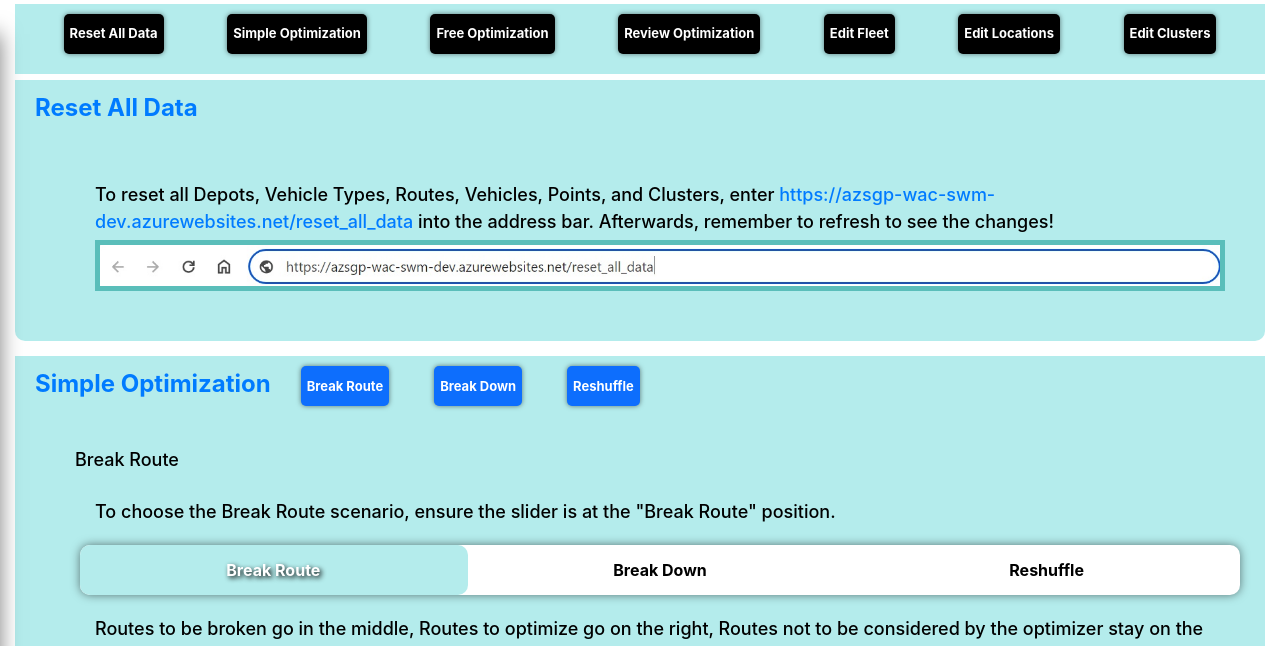
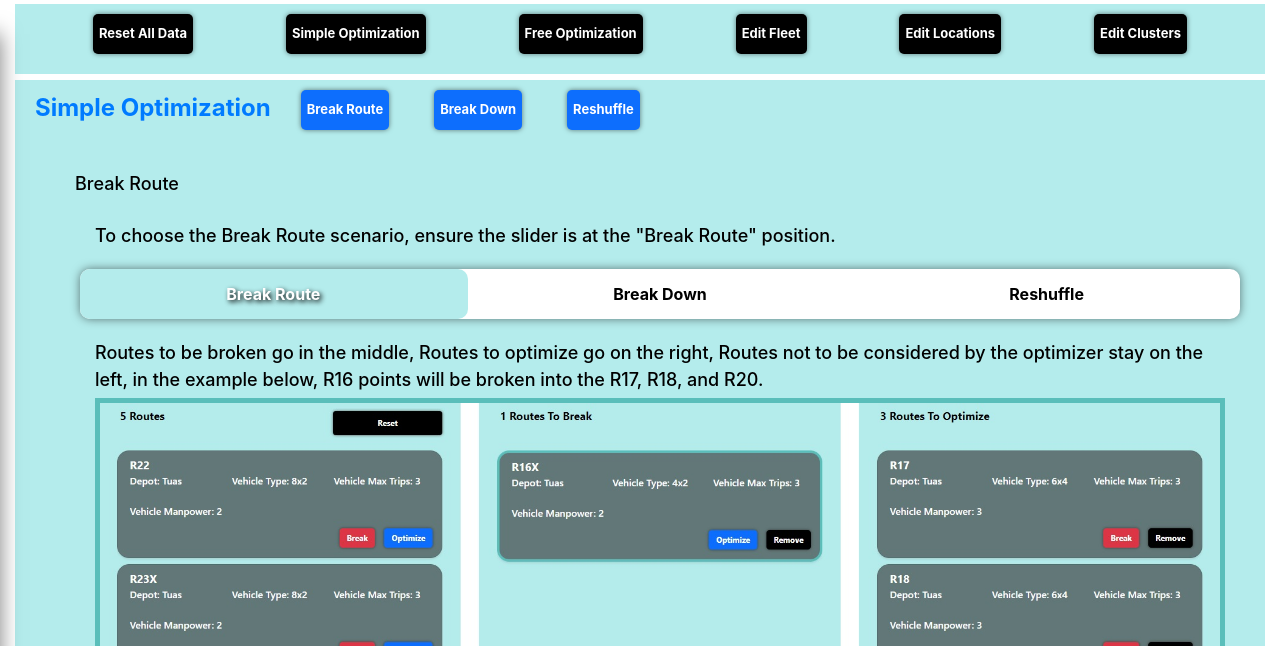
Before and after one commit to Isaaclhy00/routeos, a Flask app: page /guide in a window 1280 px wide. Shown: the part 56-702 px from the top of the page. Run offline with Flask 3, Linux system fonts and the light colour scheme; some libraries are stand-ins or nearby versions.

Commit message:
Updated Guide Page

```diff
--- a/templates/guide.html
+++ b/templates/guide.html
@@ -12,9 +12,9 @@
         <div class="col-auto">
             <button class="map-button" id="btn-free-optimization" data-section="free-optimization-section">Free Optimization</button>
         </div>
-        <div class="col-auto">
+        <!-- <div class="col-auto">
             <button class="map-button" id="btn-review-optimization" data-section="review-optimization-section">Review Optimization</button>
-        </div>
+        </div> -->
         <div class="col-auto">
             <button class="map-button" id="btn-edit-fleet" data-section="edit-fleet-section">Edit Fleet</button>
         </div>
@@ -28,7 +28,7 @@
 
     <main id="guide-sections-container">
 
-        <div class="guide-section" id="reset=all-data-section">
+        <!-- <div class="guide-section" id="reset=all-data-section">
             <div class="row guide-section-top-row">
                 <div class="col-auto">
                     <div class="guide-section-title"><a href="/reset_all_data">Reset All Data</a></div>
@@ -46,7 +46,7 @@
                     </div>
                 </div>
             </div>
-        </div>
+        </div> -->
 
         <div class="guide-section" id="simple-optimization-section">
             <div class="row guide-section-top-row">
@@ -348,7 +348,7 @@
             </div>
         </div>
 
-        <div class="guide-section" id="review-optimization-section">
+        <!-- <div class="guide-section" id="review-optimization-section">
             <div class="guide-section-title"><a href="/review_optimization">Review Optimization</a></div>
             <div class="guide-section-content">
                 <div>words</div>
@@ -359,7 +359,7 @@
                 <div>words</div>
                 <div>words</div>
             </div>
-        </div>
+        </div> -->
 
         <div class="guide-section" id="edit-fleet-section">
             <div class="row guide-section-top-row">
```
